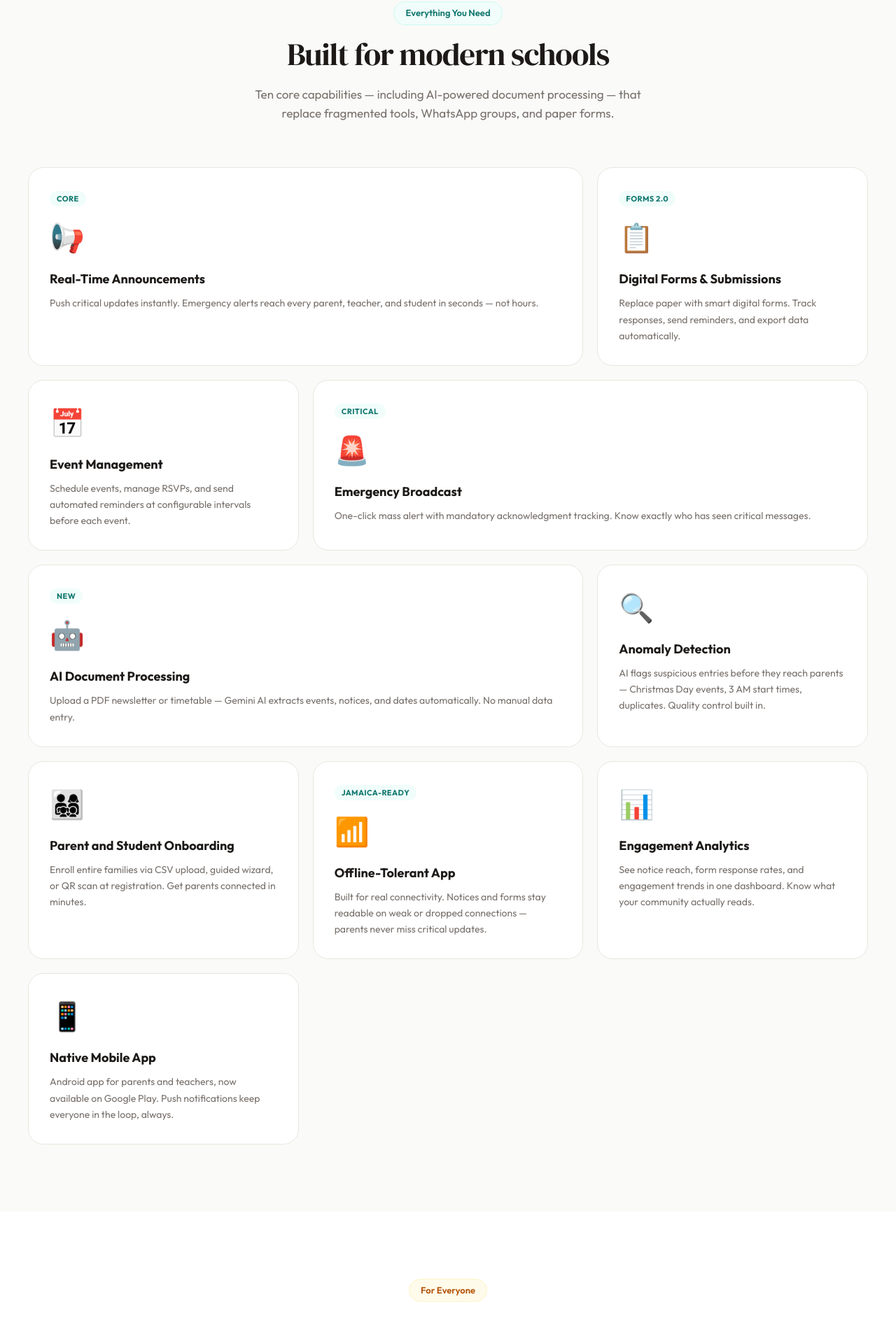
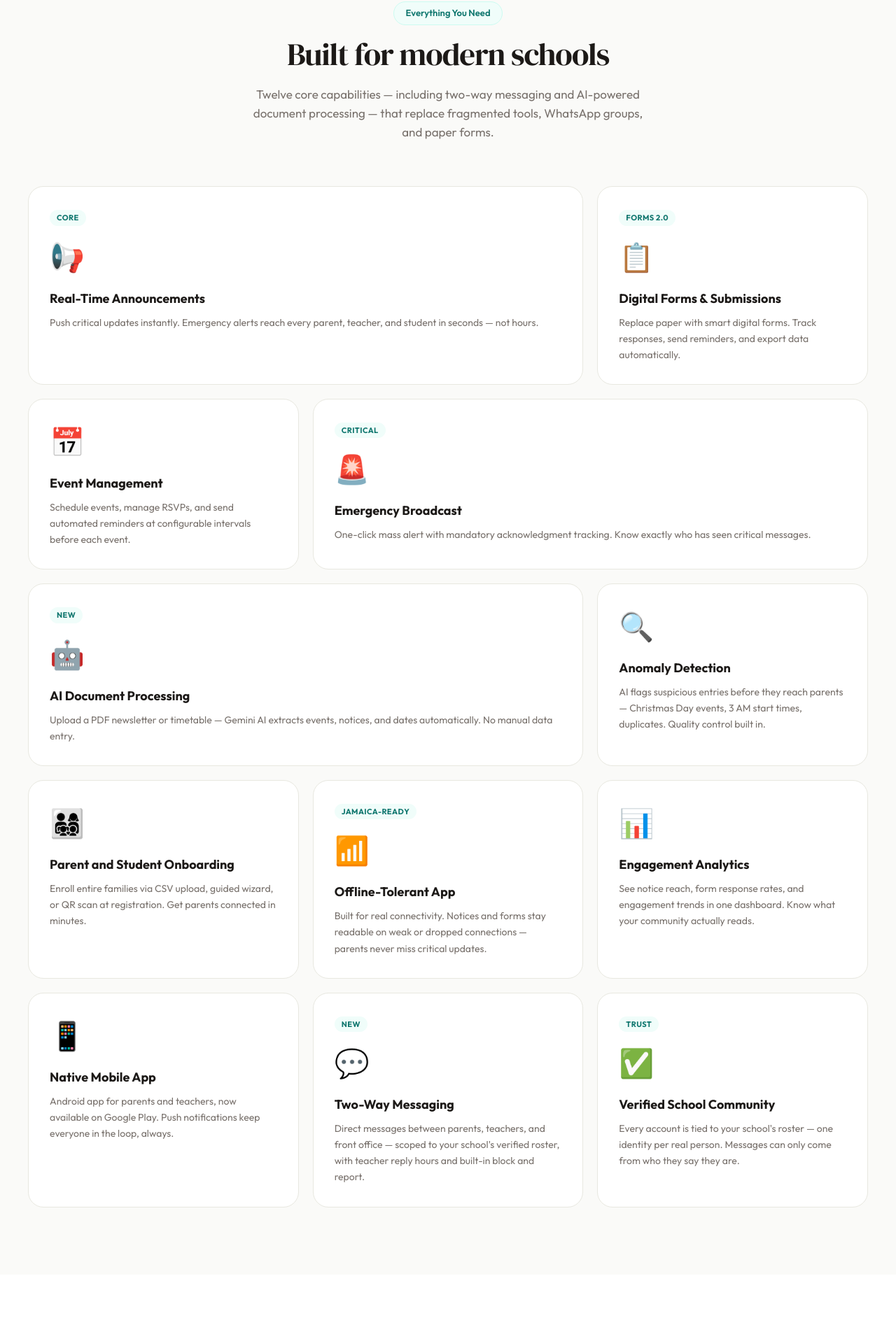
Before and after one commit to itmanjm/skoconnect-landing, a Next.js app: page / in a window 1280 px wide. Shown: the part 1240-3124 px from the top of the page at 70% size. Built offline with nearby package versions, Linux system fonts and the light colour scheme.

Commit message:
feat: two-way messaging + verified community cards (Lexi §2b — HOLD FOR PLAY ROLLOUT)

```diff
--- a/app/page.tsx
+++ b/app/page.tsx
@@ -70,6 +70,20 @@ const features = [
     title: 'Native Mobile App',
     description: 'Android app for parents and teachers, now available on Google Play. Push notifications keep everyone in the loop, always.',
     large: false,
+  },
+  {
+    icon: '💬',
+    title: 'Two-Way Messaging',
+    tag: 'New',
+    large: false,
+    description: 'Direct messages between parents, teachers, and front office — scoped to your school\'s verified roster, with teacher reply hours and built-in block and report.',
+  },
+  {
+    icon: '✅',
+    title: 'Verified School Community',
+    tag: 'Trust',
+    large: false,
+    description: 'Every account is tied to your school\'s roster — one identity per real person. Messages can only come from who they say they are.',
   },
 ];
 
@@ -835,7 +849,7 @@ export default function LandingPage() {
                 Built for modern schools
               </h2>
               <p style={{ color: '#78716C', fontSize: 17, lineHeight: 1.6, maxWidth: 580, margin: '0 auto' }}>
-                Ten core capabilities — including AI-powered document processing — that replace fragmented tools, WhatsApp groups, and paper forms.
+                Twelve core capabilities — including two-way messaging and AI-powered document processing — that replace fragmented tools, WhatsApp groups, and paper forms.
               </p>
             </div>
 
```
